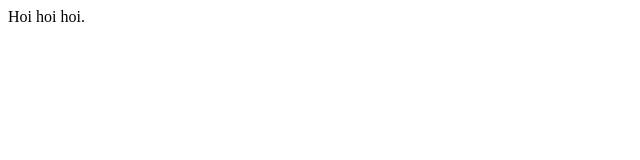
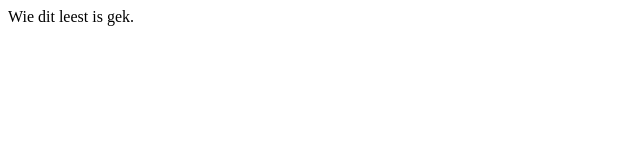
Before and after one commit to MarvinDuivestein/MarvinDuivestein.github.io, a plain HTML site: page index.html in a window 1280 px wide. Shown: the full height of the page, 0-640 px from the left. Drawn offline with Linux system fonts and the light colour scheme.

Commit message:
Update index.html

```diff
--- a/index.html
+++ b/index.html
@@ -1,3 +1,3 @@
 <!doctype html>
-<html><title>Test</title>
-Hoi hoi hoi.
+<html><title>Hallo, ik ben Micha.</title>
+<body>Wie dit leest is gek.
```
